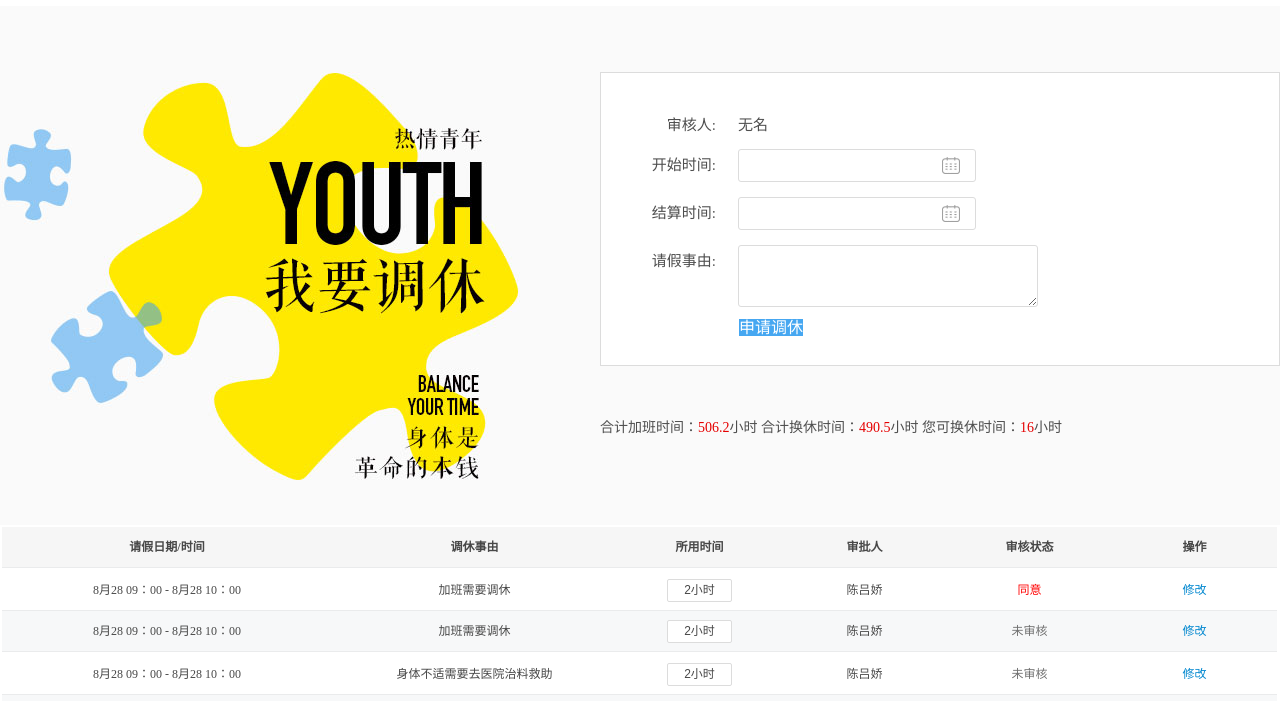
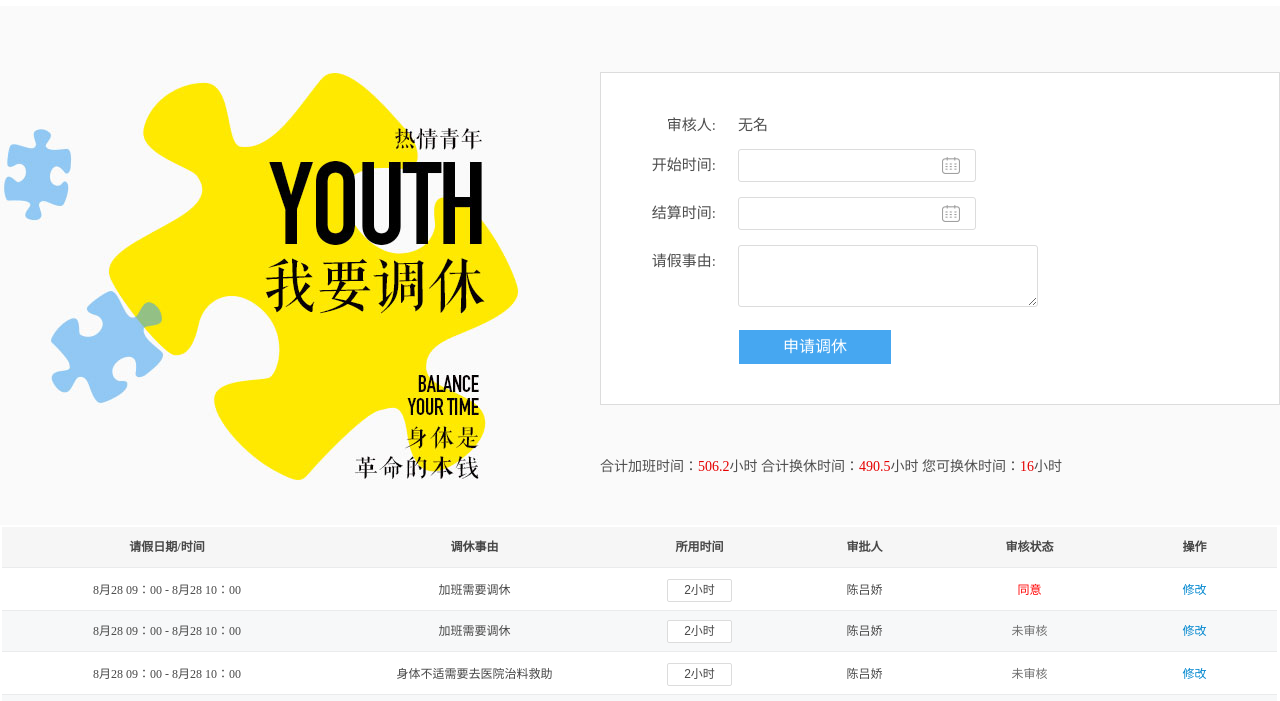
Before and after one commit to xiajunfei/OA, a plain HTML site: page paidLeave.html in a window 1280 px wide. Shown: the part 93-794 px from the top of the page. Drawn offline with Linux system fonts and the light colour scheme; a script that the page names is missing.

Commit message:
Update companyAd.css

```diff
--- a/css/companyAd.css
+++ b/css/companyAd.css
@@ -77,7 +77,7 @@
 .myleaveNoteMainulSelect em{ background: url(../img/images/date.jpg) no-repeat; width: 18px; height: 17px; position: absolute; right: 15px; top: 50%; margin-top: -9px;}
 .textareaText{ width: 284px; height: 56px; border: 1px solid #dcdcdc; border-radius: 3px;color: #4e4e4e; font-size: 15px; padding-left: 12px;}
 .spanText{ position: absolute; left: 12px; top: 50%;font-size: 15px; color: #a0a0a0; margin-top: -10px;}
-.btnSubmitAskforleave{ width: 152px; height: 34px; background: #46a7f1; color: #fff; font-size: 16px; text-align: center; line-height: 34px; margin: 19px 0 0 138px;  border: 0 none;}
+.btnSubmitAskforleave{ width: 152px; height: 34px; background: #46a7f1; color: #fff; font-size: 16px; text-align: center; line-height: 34px; margin: 19px 0 0 138px;  border: 0 none; display:block;}
 .btnShenhe{ background: none; border:0 none; color: #707070; font-size: 12px;}
 .AskForLeave td{ text-align: center;}
 .btnChange{background: none; border:0 none; color: #0087cf; font-size: 12px;}
```
